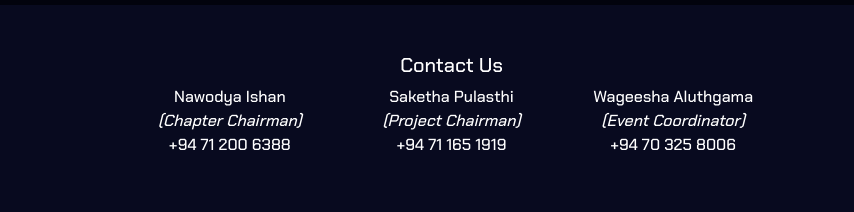
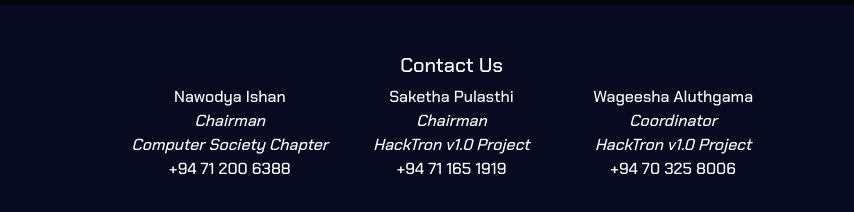
Before and after one commit to sltcieeecs/sltchacktron.github.io, a plain HTML site: page index.html in a window 1280 px wide. Shown: the part 7550-7762 px from the top of the page, 426-1280 px from the left. Drawn offline with nearby package versions, Linux system fonts and the light colour scheme; a web font is replaced by a local one.

Commit message:
Positions updated in Home/contact us section

```diff
--- a/index.html
+++ b/index.html
@@ -825,21 +825,21 @@ Contact: +94 70 325 8006 (Wageesha)
                         </div>
                         <div class="col-4 text-center">
                             <p>Nawodya Ishan<br>
-                                <i>(Chapter Chairman)</i><br>
+                                <i>Chairman<br>Computer Society Chapter</i><br>
                                 +94 71 200 6388
                             </p>
                         </div>
                         <div class="col-4 text-center">
                             <p>
                                 Saketha Pulasthi<br>
-<i>(Project Chairman)</i><br>
+<i>Chairman<br>HackTron v1.0 Project </i><br>
 +94 71 165 1919
                             </p>
                         </div>
                         <div class="col-4 text-center">
                             <p>
                                 Wageesha Aluthgama<br>
-<i>(Event Coordinator)</i><br>
+<i>Coordinator<br>HackTron v1.0 Project</i><br>
 +94 70 325 8006
                             </p>
                         </div>
```
